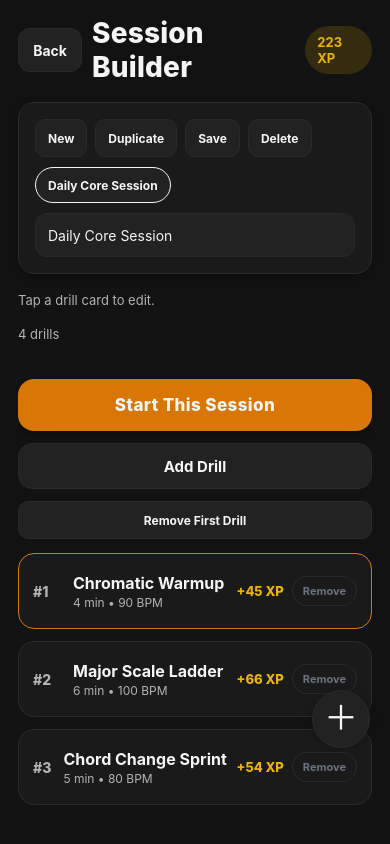
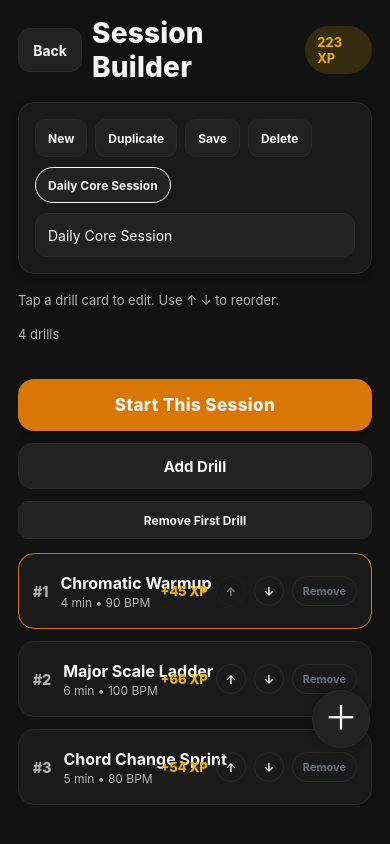
Before and after one commit to liccioni/guitar-practice-app, a React Native app: screen / in a window 390 px wide. Both pictures are taken after a click on the button "Start Practice". Built offline with nearby package versions, Linux system fonts and the light colour scheme; what react-native-worklets would draw is missing.

Commit message:
fix(builder): restore drill reordering with card move controls

```diff
--- a/App.tsx
+++ b/App.tsx
@@ -15,7 +15,6 @@ import {
 } from "react-native";
 import { GestureHandlerRootView } from "react-native-gesture-handler";
 import { SafeAreaProvider, SafeAreaView } from "react-native-safe-area-context";
-import DraggableFlatList from "react-native-draggable-flatlist";
 import Svg, { Circle } from "react-native-svg";
 import {
   playMetronomeTick,
@@ -1502,6 +1501,18 @@ export function SessionBuilder(props: {
     }
   }
 
+  function moveDrill(drillId: string, direction: -1 | 1): void {
+    const currentIndex = drills.findIndex((drill) => drill.id === drillId);
+    if (currentIndex < 0) return;
+    const nextIndex = currentIndex + direction;
+    if (nextIndex < 0 || nextIndex >= drills.length) return;
+
+    const nextDrills = [...drills];
+    const [moved] = nextDrills.splice(currentIndex, 1);
+    nextDrills.splice(nextIndex, 0, moved);
+    onReorderDrills(nextDrills.map((drill) => drill.id));
+  }
+
   return (
     <View style={[styles.screenBody, styles.builderScreenBody]} testID="builder-screen">
       <View
@@ -1579,7 +1590,7 @@ export function SessionBuilder(props: {
           ) : null}
         </GlowCard>
 
-        <Text style={styles.helperText}>Tap a drill card to edit.</Text>
+        <Text style={styles.helperText}>Tap a drill card to edit. Use ↑ ↓ to reorder.</Text>
         <Text style={styles.helperText} testID="builder-drill-count">
           {drills.length} drills
         </Text>
@@ -1744,7 +1755,16 @@ export function SessionBuilder(props: {
               selectedDrillId === item.id ? styles.drillCardSelected : null,
             ]}
           >
-            {index === 0 ? <View testID="builder-drill-card-first" style={styles.builderProbe} /> : null}
+            {index === 0 ? (
+              <>
+                <View testID="builder-drill-card-first" style={styles.builderProbe} />
+                <View
+                  testID="builder-drill-first-id-probe"
+                  accessibilityLabel={item.id}
+                  style={styles.builderProbe}
+                />
+              </>
+            ) : null}
             <View style={styles.drillLeft}>
               <Text style={styles.drillOrder}>#{index + 1}</Text>
               <View>
@@ -1757,6 +1777,22 @@ export function SessionBuilder(props: {
 
             <View style={styles.inlineRow}>
               <Text style={styles.drillXp}>+{toXp(item)} XP</Text>
+              <TouchableOpacity
+                style={[styles.moveChip, index === 0 ? styles.actionButtonDisabled : null]}
+                onPress={() => moveDrill(item.id, -1)}
+                disabled={index === 0}
+                testID={`builder-move-up-${item.id}`}
+              >
+                <Text style={styles.smallActionText}>↑</Text>
+              </TouchableOpacity>
+              <TouchableOpacity
+                style={[styles.moveChip, index === drills.length - 1 ? styles.actionButtonDisabled : null]}
+                onPress={() => moveDrill(item.id, 1)}
+                disabled={index === drills.length - 1}
+                testID={index === 0 ? "builder-move-first-down" : `builder-move-down-${item.id}`}
+              >
+                <Text style={styles.smallActionText}>↓</Text>
+              </TouchableOpacity>
               <TouchableOpacity
                 style={styles.removeChip}
                 onPress={() => onRemoveDrill(item.id)}
```
